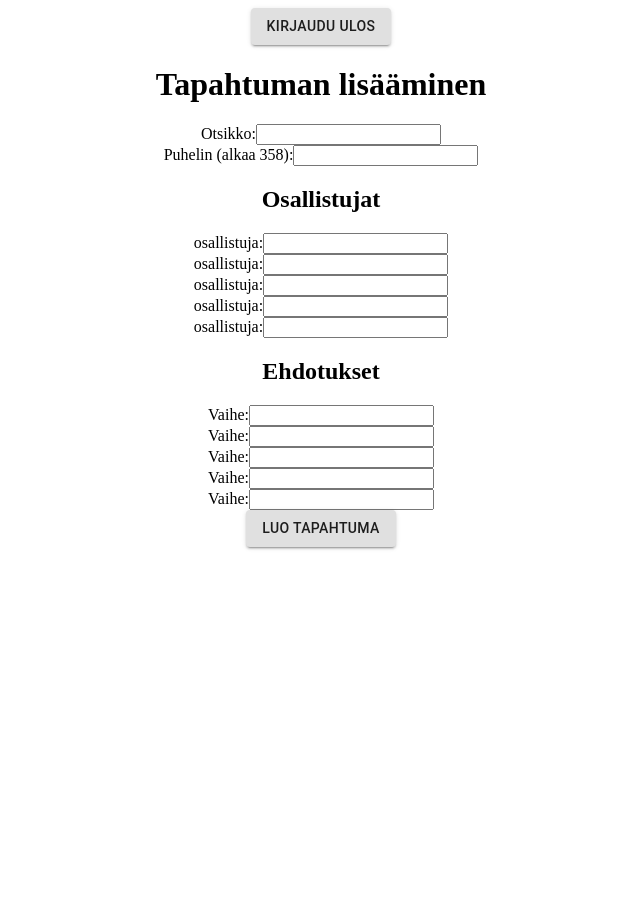
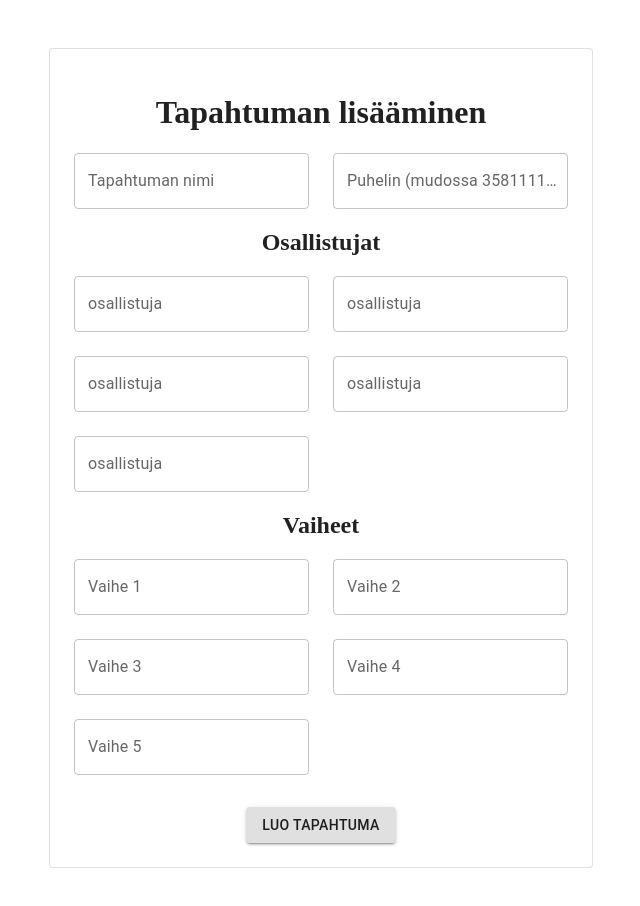
Before and after one commit to pietarim/aanestys-front, a React (Create React App) app: page / in a window 1280 px wide. Shown: the top 906 px of the page, without its empty margins (319-959 px from the left). Before the commit the page ends 800 px from the top, so only its background shows below. Built offline with nearby package versions, Linux system fonts and the light colour scheme.

Commit message:
ulkoasu ja jumittunut cookie poisto

```diff
--- a/package.json
+++ b/package.json
@@ -4,9 +4,12 @@
   "private": true,
   "dependencies": {
     "@apollo/client": "^3.3.21",
+    "@emotion/react": "^11.4.1",
+    "@emotion/styled": "^11.3.0",
     "@material-ui/core": "^4.12.3",
     "@material-ui/icons": "^4.11.2",
     "@material-ui/lab": "^4.0.0-alpha.60",
+    "@mui/material": "^5.0.2",
     "@testing-library/jest-dom": "^5.11.4",
     "@testing-library/react": "^11.1.0",
     "@testing-library/user-event": "^12.1.10",
--- a/src/App.tsx
+++ b/src/App.tsx
@@ -1,13 +1,17 @@
-import { useState, useRef, useEffect } from 'react';
+import { useState, useRef, useEffect } from 'react'
+import Grid from '@mui/material/Grid'
 import Lisaaminen from './Lisaaminen'
 import Typography from '@material-ui/core/Typography'
-import MuiAlert/* , { AlertProps } */ from '@material-ui/lab/Alert';
-import Button from '@material-ui/core/Button';
+import MuiAlert/* , { AlertProps } */ from '@material-ui/lab/Alert'
+import Button from '@material-ui/core/Button'
 import axios from 'axios'
-import { HAE_KAIKKI, AANESTA, EHDOTA } from './graphOperations';
+import Chip from '@mui/material/Chip'
+import Container from '@mui/material/Container'
+import { HAE_KAIKKI, AANESTA, EHDOTA } from './graphOperations'
 import { Vaiheet } from "./komponentit/Vaiheet"
-import './App.css';
-import { useQuery, useMutation } from '@apollo/client';
+import './App.css'
+import Paper from '@mui/material/Paper'
+import { useQuery, useMutation } from '@apollo/client'
 
 
 function App() {
@@ -22,18 +26,18 @@ function App() {
 
   const nimi = localStorage.getItem("nimi")
 
-  const queryParams = new URLSearchParams(window.location.search);
+  const queryParams = new URLSearchParams(window.location.search)
   const kayttajaT = queryParams.get("k")
   const tapahtumaT = queryParams.get("t")
 
   const getAccesToken = async () => {
-    const data = await axios.get("http://localhost:3001/accesToken", {withCredentials: true})
+    const data = await axios.get("http://localhost:3001/accesToken", { withCredentials: true })
     setAccesTokenS(data.data)
   }
 
   const expressKirajutuminen = async () => {
     const data = await axios.post("http://localhost:3001/kirjautuminen",
-     {osallistujaSalasana: kayttajaT, tapahtumaSalasana: tapahtumaT}, {withCredentials: true})
+      { osallistujaSalasana: kayttajaT, tapahtumaSalasana: tapahtumaT }, { withCredentials: true })
     setAccesTokenS(data.data.token)
     const nimiD = data.data.nimi
     const kayttajaIdD = data.data._id
@@ -55,7 +59,7 @@ function App() {
   }, [])
 
   useEffect(() => {
-    if ( !kirjautunut2.current && kayttajaT && tapahtumaT ) {
+    if (!kirjautunut2.current && kayttajaT && tapahtumaT) {
       expressKirajutuminen()
     } else if (kirjautunut2.current) {
       getAccesToken()
@@ -71,7 +75,7 @@ function App() {
     if (kayttajaId) {
       setKayttajaId(kayttajaId)
     }
-  })
+  }, [])
 
   async function kirjauduUlos() {
     localStorage.removeItem("nimi")
@@ -79,78 +83,12 @@ function App() {
     setAccesTokenS("")
     setKayttajaId("")
 
-    const tulos = await axios.get("http://localhost:3001/removeCookie", {withCredentials: true})
-  }
-
-
-  interface AaniInput {
-    token: string,
-    osallistujaId: string,
-    vaiheId: string
-    ehdotusId: string
-    tapahtumaId: string
-  }
-
-  interface EhdotusInput {
-    token: string
-    ehdotus: string
-    ehdottajaId: string
-    vaiheId: string
-  }
-
-  interface aaniTargetValue {
-    vaiheId: string
-    ehdotusId: string
-    tapahtumaId: string
-  }
-
-  interface EhdotusInput {
-    token: string
-    ehdotus: string
-    ehdottajaId: string
-    vaiheId: string
-  }
-
-  interface ehdotusTargetValue {
-    ehdotus: string
-    vaiheId: string
-  }
-
-  function aanesta(value: aaniTargetValue) {
-    setAanestetty(true)
-    const [aanestys, {error, data }] = useMutation<
-    { viesti: String },
-    { aaniInfo: AaniInput }
-    >(AANESTA, {
-      variables: { aaniInfo: {
-        token: accesTokenS,
-        osallistujaId: kayttajaId,
-        vaiheId: value.vaiheId,
-        ehdotusId: value.ehdotusId,
-        tapahtumaId: value.tapahtumaId } }
-    })
-    setTimeout(() => {setAanestetty(false)},1500)
-  }
-
-  function ehdota(value: ehdotusTargetValue) {
-    const [ehdotus, {error, data}] = useMutation<
-    {viesti: String},
-    {ehdotusInfo: EhdotusInput}>(EHDOTA, {
-      variables: { ehdotusInfo: {
-        token: accesTokenS,
-        ehdotus: value.ehdotus,
-        ehdottajaId: kayttajaId,
-        vaiheId: value.vaiheId
-      }}
-    })
-    setLisatty(true)
-
-    setTimeout(() => {setLisatty(false)}, 1500)
+    const tulos = await axios.get("http://localhost:3001/removeCookie", { withCredentials: true })
   }
 
   const HaeKaikki = () => {
-    console.log("HaeKaikki accesToken ",accesTokenS)
-    const { loading, error, data } = useQuery(HAE_KAIKKI, {variables: {accesTokenS}})
+    console.log("HaeKaikki accesToken ", accesTokenS)
+    const { loading, error, data } = useQuery(HAE_KAIKKI, { variables: { accesTokenS } })
     console.log("HAE KAIKKI ON KÄYNNISSÄ")
     if (loading) {
       return (
@@ -163,7 +101,7 @@ function App() {
 
       const Notification = () => {
         if (aanestetty) {
-          return(
+          return (
             <MuiAlert elevation={6} variant="filled" severity="success" style={{ width: "150px", margin: "auto" }}>Ääni lisätty</MuiAlert>
           )
         } else if (lisatty) {
@@ -181,12 +119,40 @@ function App() {
         }
       }
 
+      const Ylapalkki = () => {
+        let leveys = window.innerWidth
+        if (leveys < 600) {
+          return (
+            <div id="palkki" style={{ display: "block" }} >
+              {esitettavaNimi ? <Chip label={`${esitettavaNimi} kirjautunut sisään`} color="primary" /> : null}
+              <Typography /* style={{ display: "inline" }} */ variant="h3" component="h2">{tieto.otsikko}</Typography>
+              <Button variant="contained" onClick={() => kirjauduUlos()}>kirjaudu ulos</Button>
+            </div>
+          )
+        } else if (leveys > 599) {
+          return (
+            <div id="palkki" style={{ width: "100%", display: "flex", justifyContent: "space-between", marginBottom: "24px" }}>
+              {esitettavaNimi ? <Chip label={`${esitettavaNimi} kirjautunut sisään`} color="primary" /> : null}
+              <Typography /* style={{ display: "inline" }} */ variant="h3" component="h2">{tieto.otsikko}</Typography>
+              <Button variant="contained" onClick={() => kirjauduUlos()}>kirjaudu ulos</Button>
+            </div>
+          )
+        } else { return null }
+
+      }
 
       let osallistujat: any = []
       return (
         <>
-          {esitettavaNimi ? <p>{esitettavaNimi} kirjautunut sisään</p> : null}
-          <Typography gutterBottom variant="h3" component="h2">{tieto.otsikko}</Typography>
+          <Ylapalkki />
+          {/* <div id="palkki">
+            {esitettavaNimi ? <Chip label={`${esitettavaNimi} kirjautunut sisään`} color="primary" /> : null}
+            <Typography variant="h3" component="h2">{tieto.otsikko}</Typography>
+            <Button variant="contained" onClick={() => kirjauduUlos()}>kirjaudu ulos</Button>
+          </div> */}
+          <Container component="main" maxWidth="md" sx={{ pb: 4, px: 0, mt: 1 }}>
+            <Paper style={{ backgroundColor: "#bbdefb" }} variant="outlined" sx={{ pb: 4, mt: { sm: 1 } }}>
+              {/* <Grid container spacing={3}> */}
               <Notification />
               {tieto.vaiheet.map((n: any) =>
                 <Vaiheet
@@ -199,26 +165,29 @@ function App() {
                   setEhdotusMax={setEhdotusMax}
                 />
               )}
+              {/* </Grid> */}
+            </Paper>
+          </Container>
           <Typography gutterBottom variant="h4" component="h3">Osallistujat</Typography>
           <div>
             {tieto.osallistujat.map((n: any) =>
               <p key={n._id}>{n.nimi}</p>
             )}
           </div>
-
         </>
       )
     } else {
+      kirjauduUlos()
       return (<p>ei toimi</p>)
     }
   }
 
   return (
     <div className="App">
-      <Button variant="contained" onClick={() => kirjauduUlos()}>kirjaudu ulos</Button>
-      {accesTokenS ? <HaeKaikki /> : <Lisaaminen /> }
+
+      {accesTokenS ? <HaeKaikki /> : <Lisaaminen />}
     </div>
-  );
+  )
 }
 
-export default App;
+export default App
--- a/src/Lisaaminen.tsx
+++ b/src/Lisaaminen.tsx
@@ -1,13 +1,17 @@
-import {useState} from 'react'
+import { useState } from 'react'
 import { gql, useMutation } from "@apollo/client"
-import Button from '@material-ui/core/Button';
+import Grid from '@mui/material/Grid'
+import TextField from '@mui/material/TextField'
+import Container from '@mui/material/Container'
+import Paper from '@mui/material/Paper'
+import Button from '@material-ui/core/Button'
 import { LUOMINEN } from "./graphOperations"
 
 const Lisaaminen = () => {
 
-    const [osallistujat, setOsallistujat] = useState(["","","","",""])
+  const [osallistujat, setOsallistujat] = useState(["", "", "", "", ""])
   const [otsikko, setOtsikko] = useState("")
-    const [vaiheet, setVaiheet] = useState(["","","","",""])
+  const [vaiheet, setVaiheet] = useState(["", "", "", "", ""])
   const [numero, setNumero] = useState("")
 
   const LUO_TAPAHTUMA = gql`
@@ -27,68 +31,71 @@ const Lisaaminen = () => {
     console.log(tallennettu)
   }
 
-    const [muokkaa, {data, loading, error}] = useMutation<
-    {viesti: string},
-	{otsikko: string, numero: string, vaiheet: string[], osallistujat: string[]}
-    >(LUOMINEN, {variables: {otsikko, numero, vaiheet, osallistujat}})
+  const [muokkaa, { data, loading, error }] = useMutation<
+    { viesti: string },
+    { otsikko: string, numero: string, vaiheet: string[], osallistujat: string[] }
+  >(LUOMINEN, { variables: { otsikko, numero, vaiheet, osallistujat } })
 
   const Palaute = () => {
     if (data) {
       return (
-				<>
         <p>lisääminen suoritettu</p>
-				</>
-			)}
+      )
+    }
     if (loading) {
       return (
-				<>
         <p>lataa...</p>
-				</>
-			)}
+      )
+    }
     if (error) {
       return (
-				<>
         <p>joku meni pieleen</p>
-				</>
       )
     }
-			return(
+    return (
       null
     )
   }
 
 
-    return(
+  return (
     <>
       <Palaute />
+      <Container component="main" maxWidth="sm" sx={{ mb: 4 }}>
+        <Paper variant="outlined" sx={{ my: { xs: 3, md: 6 }, p: { xs: 3, md: 3 }, mx: { xs: 0.5 } }}>
           <h1>Tapahtuman lisääminen</h1>
-            <label style={{"display": "block"}}>
-				Otsikko:
-				<input
+          <Grid container spacing={3}>
+            <Grid item xs={12} sm={6}>
+              <TextField
+                fullWidth
+                label="Tapahtuman nimi"
                 value={otsikko}
-					onChange={(e) =>{
+                onChange={(e) => {
                   setOtsikko(e.target.value)
-					} }
+                }}
               />
-			</label>
-			<label>
-				Puhelin (alkaa 358):
-				<input
+            </Grid>
+            <Grid item xs={12} sm={6}>
+              <TextField
+                fullWidth
+                label="Puhelin (mudossa 3581111111)"
                 value={numero}
-					onChange={(e) =>{
+                onChange={(e) => {
                   setNumero(e.target.value)
                 }}
               />
-			</label>
+            </Grid>
+          </Grid>
           <h2>Osallistujat</h2>
+          <Grid container spacing={3}>
             {osallistujat.map((n, i) => {
               return (
-					<div key={i}>
-						<label>
-							osallistuja:
-							<input
+                <Grid key={i} item xs={12} sm={6}>
+                  <TextField
+                    label="osallistuja"
                     value={n}
-								onChange={(e) =>{
+                    fullWidth
+                    onChange={(e) => {
                       let jono = osallistujat
                       let value = e.target.value
                       jono[i] = value
@@ -96,30 +103,33 @@ const Lisaaminen = () => {
                       console.log(jono)
                     }}
                   />
-						</label>
-					</div>
+                </Grid>
               )
             })}
-            <h2>Ehdotukset</h2>
+          </Grid>
+          <h2>Vaiheet</h2>
+          <Grid container spacing={3}>
             {vaiheet.map((n, i) => {
               return (
-					<div key={i}>
-						<label>
-							Vaihe:
-							<input
+                <Grid key={i} item xs={12} sm={6}>
+                  <TextField
+                    label={`Vaihe ${i + 1}`}
                     value={n}
-								onChange={(e) =>{
+                    fullWidth
+                    onChange={(e) => {
                       let jono = vaiheet
                       let value = e.target.value
                       jono[i] = value
                       setVaiheet([...jono])
                     }}
                   />
-						</label>
-					</div>
+                </Grid>
               )
             })}
-            <Button variant="contained" onClick={Lisaaminen}>luo tapahtuma</Button>
+          </Grid>
+          <Button style={{ marginTop: "32px" }} variant="contained" onClick={Lisaaminen}>luo tapahtuma</Button>
+        </Paper>
+      </Container>
     </>
   )
 }
--- a/src/graphOperations.tsx
+++ b/src/graphOperations.tsx
@@ -46,7 +46,7 @@ export const AANESTA = gql`
     }
   `
 
-  const SAVE_ROCKET = gql`
+const SAVE_ROCKET = gql`
   mutation saveRocket($rocket: RocketInput!) {
     saveRocket(rocket: $rocket)
   }
```
Also changed, not shown: src/App.css (+20 -0 lines), src/komponentit/AanestaButton.tsx (+12 -12 lines), src/komponentit/Vaiheet.tsx (+56 -19 lines), 1 other file (tests, documents, lock files or other folders). Lines whose indentation alone changed are shown as unchanged.
